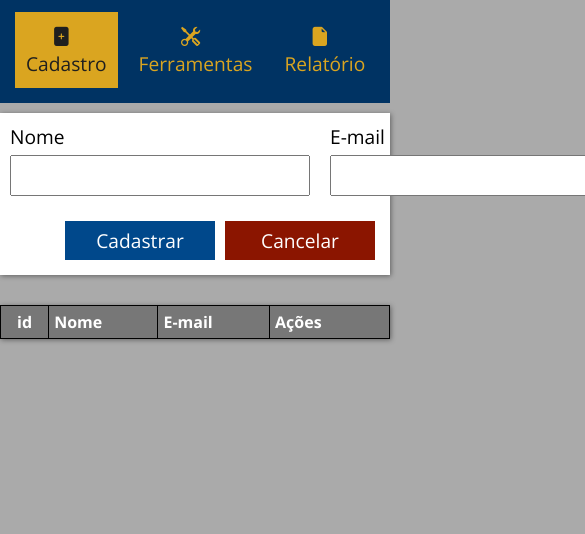
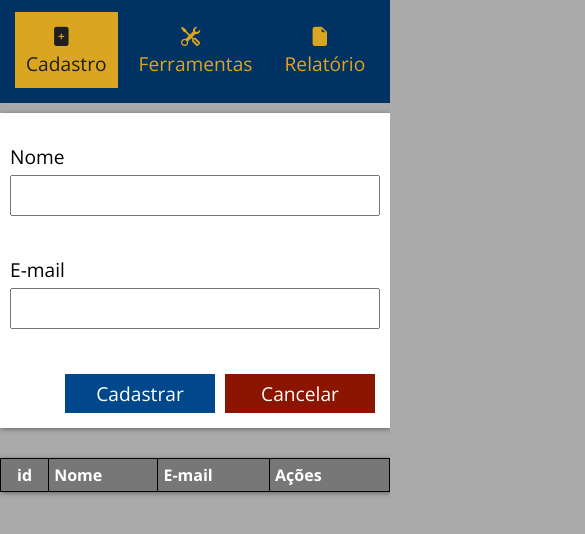
Before and after one commit to Pedro-Thomazi/crud_em_javascript, a plain HTML site: page index.html in a window 390 px wide. Shown: the part 86-620 px from the top of the page, 585 px wide, since content can reach past the window. Drawn offline with nearby package versions, Linux system fonts and the light colour scheme.

Commit message:
Ajustando responsividade

```diff
--- a/css/styles.css
+++ b/css/styles.css
@@ -174,7 +174,7 @@ body {
 }
 
 .userTable th,
-.userTable td  {
+.userTable td {
   border: 1px solid #000;
 }
 
@@ -191,7 +191,7 @@ body {
   color: #a70000;
 }
 
-.userTable tbody td.btnsAction .btn.btnDelete:hover{
+.userTable tbody td.btnsAction .btn.btnDelete:hover {
   color: #fff;
   background-color: #a70000;
 }
@@ -200,7 +200,7 @@ body {
   color: #4ba700;
 }
 
-.userTable tbody td.btnsAction .btn.btnUpdate:hover{
+.userTable tbody td.btnsAction .btn.btnUpdate:hover {
   color: #fff;
   background-color: #4ba700;
 }
@@ -252,3 +252,18 @@ body {
 .containerAlert .green {
   color: green;
 }
+
+@media (max-width: 630px) {
+  .form .inputs {
+    flex-direction: column;
+  }
+
+  .form .inputs .formDivs {
+    width: 100%;
+    margin: 20px;
+  }
+
+  .form .inputs .formDivs input {
+    width: 100%;
+  }
+}
```
